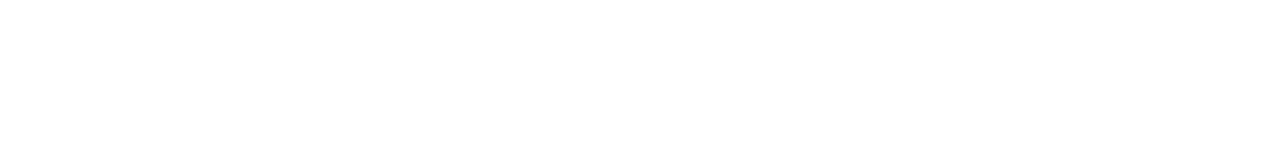
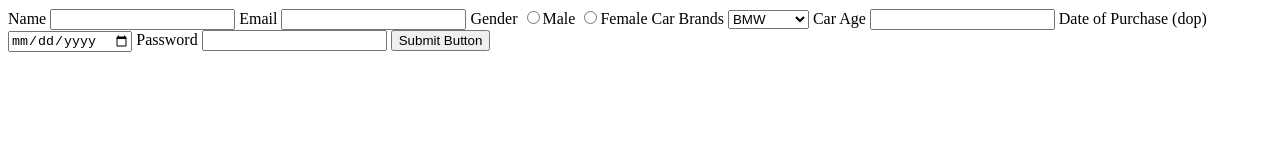
Before and after one commit to acciojob/car-insurance-form-Manikandan4080, a website: page main.html in a window 1280 px wide. Drawn offline with Linux system fonts and the light colour scheme.

Commit message:
created a submission

```diff
--- a/main.html
+++ b/main.html
@@ -8,6 +8,35 @@
 
 <body>
 	<!-- the entire body must be written by student -->
+	<form action = "#" method = "post">
+		<lable for = "name">Name</lable>
+		<input type = "text" id = "name" required>
+
+		<lable for = "email">Email</lable>
+		<input type = "email" id = "email" required>
+
+		<label for = "gender">Gender</label>
+		<input type="radio" name = "gender" value = "male" required>Male
+		<input type="radio" name = "gender" value = "female" required>Female
+
+		<label for = "cars">Car Brands</label>
+		<select for="cars">
+			<option value = "BMW">BMW</option>
+			<option value = "audi">Audi</option>
+			<option value = "mercedez">Mercedez</option>
+		</select>
+
+		<lable for = "carage">Car Age</lable>
+		<input type = "number" id = "carage" required>
+
+		<lable for = "dop">Date of Purchase (dop)</lable>
+		<input type = "date" id = "dop" required>
+
+		<lable for = "password">Password</lable>
+		<input type = "password" id = "password" required>
+
+		<button type = "submit">Submit Button</button>
+	</form>
     <script type="text/javascript" src="./script.js">
 </script>
 
```
